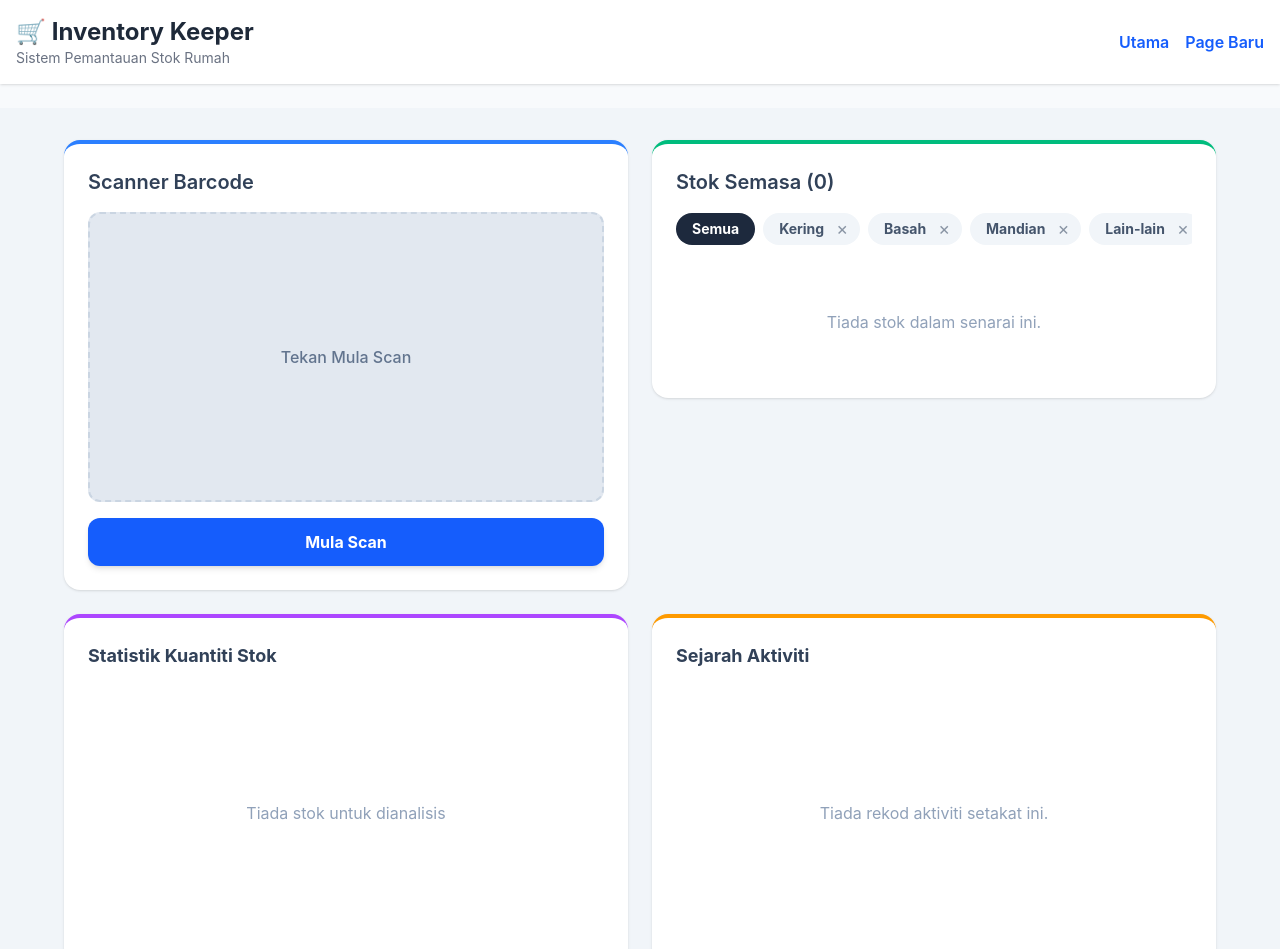
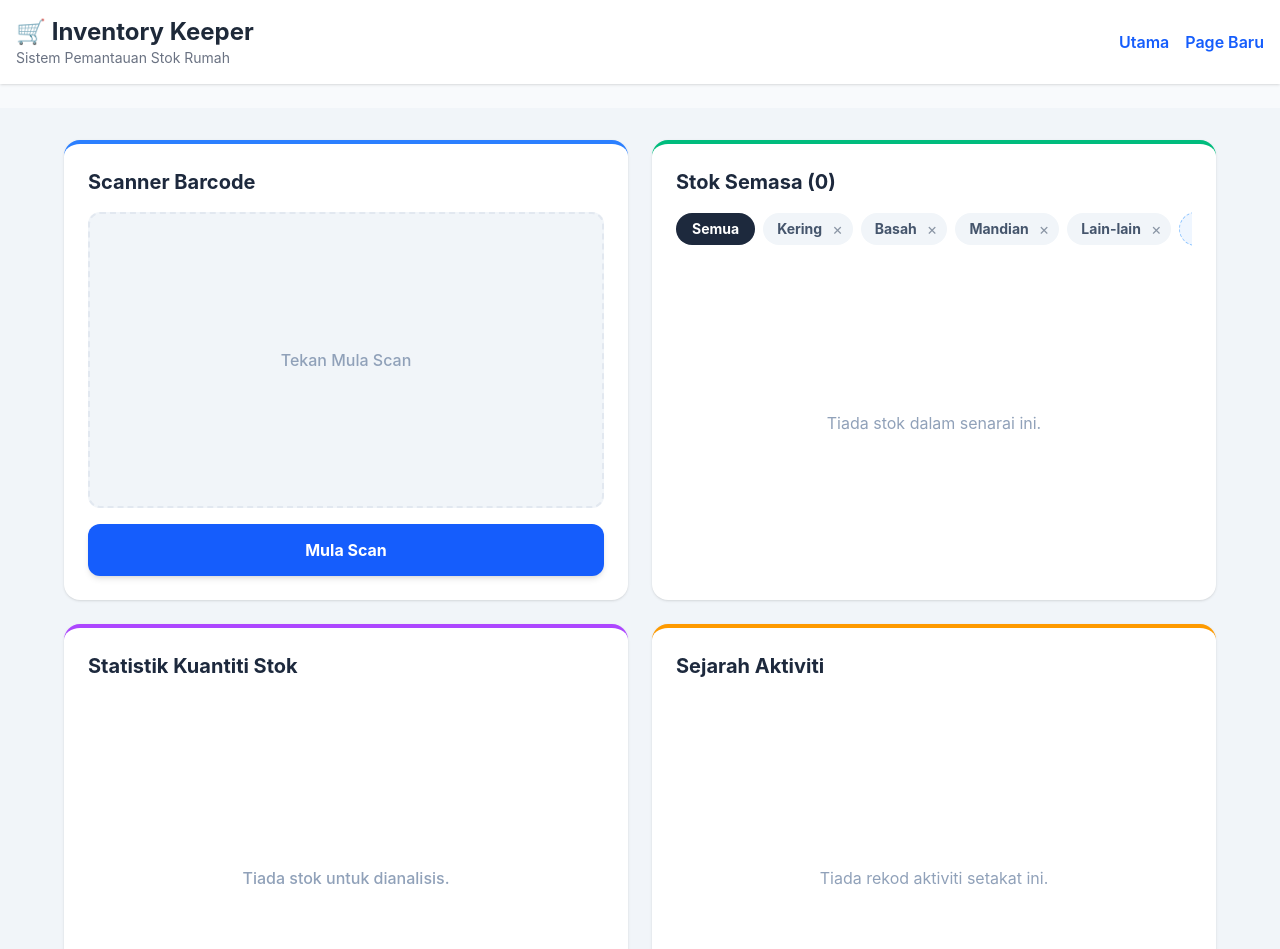
Before and after one commit to otterqun/inventory-management, a Vue app: page / in a window 1280 px wide. Shown: the top 949 px of the page. Built offline with nearby package versions, Linux system fonts and the light colour scheme.

Commit message:
update content

```diff
--- a/src/components/ActivityLog.vue
+++ b/src/components/ActivityLog.vue
@@ -25,29 +25,27 @@ const getBadgeStyle = (type) => {
 </script>
 
 <template>
-  <div class="bg-white p-6 rounded-2xl shadow-sm border-t-4 border-amber-500 flex flex-col h-[350px]">
+  <div class="bg-white p-6 rounded-2xl shadow-sm border-t-4 border-amber-500 flex flex-col h-[460px]">
     <div class="flex justify-between items-center mb-4">
-      <h3 class="text-lg font-bold text-slate-700">Sejarah Aktiviti</h3>
+      <h2 class="text-xl font-bold text-slate-800">Sejarah Aktiviti</h2>
       <button
         v-if="logs.length > 0"
         @click="$emit('clear-logs')"
-        class="text-xs text-rose-500 hover:text-rose-700 font-semibold cursor-pointer"
+        class="text-xs text-rose-500 hover:text-rose-700 font-bold cursor-pointer transition-colors"
       >
         Kosongkan
       </button>
     </div>
 
-    <!-- Paparan jika log kosong -->
     <div v-if="logs.length === 0" class="flex-grow flex items-center justify-center text-slate-400">
       Tiada rekod aktiviti setakat ini.
     </div>
 
-    <!-- Senarai Rekod -->
     <div v-else class="space-y-2.5 overflow-y-auto pr-1 flex-grow">
       <div
         v-for="log in logs"
         :key="log.id"
-        class="flex items-center justify-between p-2.5 rounded-xl bg-slate-50 border border-slate-100 text-sm"
+        class="flex items-center justify-between p-3 rounded-xl bg-slate-50 border border-slate-100 text-sm hover:border-slate-200 transition-colors"
       >
         <div class="flex items-center gap-2.5 min-w-0">
           <span
@@ -58,7 +56,9 @@ const getBadgeStyle = (type) => {
           </span>
           <span class="font-medium text-slate-700 truncate">{{ log.name }}</span>
         </div>
-        <span class="text-xs text-slate-400 shrink-0 ml-2 font-mono">{{ log.time }}</span>
+        <span class="text-[11px] text-slate-400 shrink-0 ml-2 font-mono whitespace-nowrap">
+          {{ log.timestamp || log.time }}
+        </span>
       </div>
     </div>
   </div>
--- a/src/components/InventoryList.vue
+++ b/src/components/InventoryList.vue
@@ -15,18 +15,18 @@ const getCategoryColor = (cat) => {
     'bg-rose-100 text-rose-700', 'bg-amber-100 text-amber-700'
   ]
   const index = props.categories.indexOf(cat)
-  return index >= 0 ? colorPalette[index % colorPalette.length] : 'bg-gray-100 text-gray-700'
+  return index >= 0 ? colorPalette[index % colorPalette.length] : 'bg-slate-100 text-slate-700'
 }
 </script>
 
 <template>
-  <div class="bg-white p-6 rounded-2xl shadow-sm border-t-4 border-emerald-500 flex flex-col">
+  <div class="bg-white p-6 rounded-2xl shadow-sm border-t-4 border-emerald-500 flex flex-col h-[460px]">
     <div class="flex justify-between items-center mb-4">
-      <h2 class="text-xl font-semibold text-slate-700">Stok Semasa ({{ items.length }})</h2>
+      <h2 class="text-xl font-bold text-slate-800">Stok Semasa ({{ items.length }})</h2>
     </div>
 
-    <!-- Filter Tabs + Tambah Kategori -->
-    <div class="flex items-center overflow-x-auto pb-2 mb-4 hide-scrollbar gap-2">
+    <!-- Filter Tabs -->
+    <div class="flex items-center overflow-x-auto pb-2 mb-4 hide-scrollbar gap-2 shrink-0">
       <button
         @click="$emit('change-tab', 'Semua')"
         :class="activeTab === 'Semua' ? 'bg-slate-800 text-white' : 'bg-slate-100 text-slate-600 hover:bg-slate-200'"
@@ -37,15 +37,15 @@ const getCategoryColor = (cat) => {
 
       <div
         v-for="cat in categories" :key="cat"
-        class="flex items-center rounded-full transition-colors"
+        class="flex items-center rounded-full transition-colors shrink-0"
         :class="activeTab === cat ? 'bg-slate-800 text-white' : 'bg-slate-100 text-slate-600 hover:bg-slate-200'"
       >
-        <button @click="$emit('change-tab', cat)" class="whitespace-nowrap pl-4 pr-2 py-1.5 text-sm font-bold cursor-pointer">
+        <button @click="$emit('change-tab', cat)" class="whitespace-nowrap pl-3.5 pr-1.5 py-1.5 text-sm font-bold cursor-pointer">
           {{ cat }}
         </button>
         <button
           @click.stop="$emit('delete-cat', cat)"
-          class="pr-3 pl-1 text-lg leading-none hover:text-red-500 opacity-60 hover:opacity-100 transition-opacity cursor-pointer"
+          class="pr-2.5 pl-1 text-base leading-none hover:text-rose-400 opacity-60 hover:opacity-100 transition-opacity cursor-pointer"
           title="Padam Kategori"
         >
           ×
@@ -54,36 +54,37 @@ const getCategoryColor = (cat) => {
 
       <button
         @click="$emit('open-cat-modal')"
-        class="whitespace-nowrap px-3 py-1.5 rounded-full text-sm font-bold bg-blue-100 text-blue-600 hover:bg-blue-200 border border-dashed border-blue-400 transition-colors flex items-center gap-1 cursor-pointer"
+        class="whitespace-nowrap px-3.5 py-1.5 rounded-full text-sm font-bold bg-blue-50 text-blue-600 hover:bg-blue-100 border border-dashed border-blue-300 transition-colors flex items-center gap-1 shrink-0 cursor-pointer"
       >
         <span>+</span> Kategori
       </button>
     </div>
 
     <!-- Senarai Item -->
-    <div v-if="items.length === 0" class="text-center py-10 text-slate-400 flex-grow">
-      <p>Tiada stok dalam senarai ini.</p>
+    <div v-if="items.length === 0" class="flex-grow flex items-center justify-center text-slate-400">
+      Tiada stok dalam senarai ini.
     </div>
 
-    <div v-else class="space-y-3 overflow-y-auto max-h-[500px] pr-2">
-      <div v-for="item in items" :key="item.id"
-           class="flex justify-between items-center p-4 bg-slate-50 rounded-xl border border-slate-200 hover:shadow-sm transition-shadow">
-
+    <div v-else class="space-y-2.5 overflow-y-auto pr-1 flex-grow">
+      <div
+        v-for="item in items"
+        :key="item.id"
+        class="flex justify-between items-center p-3.5 bg-slate-50 rounded-xl border border-slate-100 hover:shadow-sm transition-shadow"
+      >
         <div class="flex flex-col items-start gap-1">
-          <span class="font-bold text-slate-700">{{ item.name }}</span>
+          <span class="font-bold text-slate-800">{{ item.name }}</span>
           <button
             @click="$emit('open-edit-modal', item)"
             :class="getCategoryColor(item.category)"
-            class="text-[10px] uppercase font-bold px-2 py-0.5 rounded-md hover:opacity-75 transition-opacity flex items-center gap-1 cursor-pointer"
-            title="Tukar Kategori"
+            class="text-[10px] uppercase font-bold px-2 py-0.5 rounded-md hover:opacity-80 transition-opacity flex items-center gap-1 cursor-pointer"
           >
             {{ item.category }} <span>✎</span>
           </button>
         </div>
 
-        <div class="flex items-center gap-3">
-          <button @click="$emit('reduce-qty', item)" class="bg-red-100 text-red-600 w-8 h-8 rounded-lg hover:bg-red-200 font-bold flex items-center justify-center transition-colors cursor-pointer">-</button>
-          <span class="w-6 text-center font-bold text-slate-800">{{ item.qty }}</span>
+        <div class="flex items-center gap-2">
+          <button @click="$emit('reduce-qty', item)" class="bg-rose-100 text-rose-600 w-8 h-8 rounded-lg hover:bg-rose-200 font-bold flex items-center justify-center transition-colors cursor-pointer">-</button>
+          <span class="w-7 text-center font-bold text-slate-800">{{ item.qty }}</span>
           <button @click="$emit('add-qty', item)" class="bg-emerald-100 text-emerald-700 w-8 h-8 rounded-lg hover:bg-emerald-200 font-bold flex items-center justify-center transition-colors cursor-pointer">+</button>
         </div>
       </div>
--- a/src/components/PieChart.vue
+++ b/src/components/PieChart.vue
@@ -5,22 +5,19 @@ import { Pie } from 'vue-chartjs'
 
 ChartJS.register(ArcElement, Tooltip, Legend)
 
-// Terima data 'inventory' dan senarai 'categories' dari Home.vue
 const props = defineProps({
   items: { type: Array, required: true },
   categories: { type: Array, required: true }
 })
 
 const chartData = computed(() => {
-  // 1. Kira jumlah kuantiti barang untuk setiap kategori yang wujud
   const dataKiraan = props.categories.map(cat => {
     return props.items
       .filter(item => item.category === cat)
-      .reduce((total, item) => total + item.qty, 0) // Kira total 'qty', bukan total jenis barang
+      .reduce((total, item) => total + item.qty, 0)
   })
 
-  // 2. Senarai warna dinamik untuk kategori (akan ulang kalau kategori banyak)
-  const warna = ['#f59e0b', '#3b82f6', '#10b981', '#a855f7', '#ec4899', '#6366f1', '#f43f5e', '#f59e0b']
+  const warna = ['#f59e0b', '#3b82f6', '#10b981', '#a855f7', '#ec4899', '#6366f1', '#f43f5e']
 
   return {
     labels: props.categories,
@@ -37,19 +34,31 @@ const chartOptions = {
   responsive: true,
   maintainAspectRatio: false,
   plugins: {
-    legend: { position: 'bottom' }
+    legend: {
+      position: 'bottom',
+      labels: {
+        boxWidth: 12,
+        padding: 15,
+        font: { size: 12, weight: 'bold' }
+      }
+    }
   }
 }
 </script>
 
 <template>
-  <div class="bg-white p-6 rounded-2xl shadow-sm border-t-4 border-purple-500 flex flex-col h-[350px]">
-    <h3 class="text-lg font-bold text-slate-700 mb-4">Statistik Kuantiti Stok</h3>
-    <div class="flex-grow relative">
-      <div v-if="items.length === 0" class="absolute inset-0 flex items-center justify-center text-slate-400">
-        Tiada stok untuk dianalisis
+  <div class="bg-white p-6 rounded-2xl shadow-sm border-t-4 border-purple-500 flex flex-col h-[460px]">
+    <div class="flex justify-between items-center mb-4">
+      <h2 class="text-xl font-bold text-slate-800">Statistik Kuantiti Stok</h2>
+    </div>
+
+    <div class="flex-grow relative flex items-center justify-center min-h-0">
+      <div v-if="items.length === 0" class="text-slate-400 font-medium">
+        Tiada stok untuk dianalisis.
       </div>
-      <Pie v-else :data="chartData" :options="chartOptions" />
+      <div v-else class="w-full h-full pb-2">
+        <Pie :data="chartData" :options="chartOptions" />
+      </div>
     </div>
   </div>
 </template>
--- a/src/components/ScannerBox.vue
+++ b/src/components/ScannerBox.vue
@@ -7,22 +7,23 @@ defineEmits(['toggle-scan'])
 </script>
 
 <template>
-  <div class="bg-white p-6 rounded-2xl shadow-sm border-t-4 border-blue-500 flex flex-col h-full">
-    <h2 class="text-xl font-semibold mb-4 text-slate-700">Scanner Barcode</h2>
+  <div class="bg-white p-6 rounded-2xl shadow-sm border-t-4 border-blue-500 flex flex-col h-[460px]">
+    <div class="flex justify-between items-center mb-4">
+      <h2 class="text-xl font-bold text-slate-800">Scanner Barcode</h2>
+      <span v-if="isScanning" class="bg-rose-500 text-white text-xs px-2.5 py-0.5 rounded-full font-bold animate-pulse">Live</span>
+    </div>
 
-    <div class="flex-grow flex flex-col items-center justify-center mb-4 relative">
-      <div v-if="isScanning" class="absolute top-2 right-2 bg-red-500 text-white text-xs px-2 py-1 rounded-full animate-pulse z-10">Live</div>
-      <div id="reader" class="w-full rounded-xl overflow-hidden shadow-inner" :class="{ 'hidden': !isScanning }"></div>
-
-      <div v-if="!isScanning" class="w-full bg-slate-200 aspect-video rounded-xl flex items-center justify-center text-slate-500 border-2 border-dashed border-slate-300">
-        <p class="font-medium">Tekan Mula Scan</p>
+    <div class="flex-grow flex flex-col items-center justify-center mb-4 relative overflow-hidden rounded-xl bg-slate-100 border-2 border-dashed border-slate-200">
+      <div id="reader" class="w-full h-full object-cover" :class="{ 'hidden': !isScanning }"></div>
+      <div v-if="!isScanning" class="text-slate-400 font-medium">
+        Tekan Mula Scan
       </div>
     </div>
 
     <button
       @click="$emit('toggle-scan')"
       :class="isScanning ? 'bg-slate-800 hover:bg-slate-900' : 'bg-blue-600 hover:bg-blue-700'"
-      class="w-full text-white font-bold py-3 px-4 rounded-xl transition-colors shadow-md mt-auto cursor-pointer">
+      class="w-full text-white font-bold py-3.5 px-4 rounded-xl transition-colors shadow-md mt-auto cursor-pointer">
       {{ isScanning ? 'Berhenti' : 'Mula Scan' }}
     </button>
   </div>
--- a/src/views/Home.vue
+++ b/src/views/Home.vue
@@ -40,14 +40,24 @@ const editCategorySelection = ref('')
 // --- Sistem Log & Toast ---
 const addLog = (type, name) => {
   const now = new Date()
-  const time = now.toLocaleTimeString([], { hour: '2-digit', minute: '2-digit' })
+
+  // Format masa: HH:mm (cth: 08:30 PM atau 20:30)
+  const time = now.toLocaleTimeString([], { hour: '2-digit', minute: '2-digit', hour12: false })
+
+  // Format tarikh: dd/mm/yyyy
+  const day = String(now.getDate()).padStart(2, '0')
+  const month = String(now.getMonth() + 1).padStart(2, '0')
+  const year = now.getFullYear()
+  const dateFormatted = `${day}/${month}/${year}`
+
   activityLogs.value.unshift({
     id: Date.now(),
     type,
     name,
-    time
+    timestamp: `[ ${time} | ${dateFormatted} ]`
   })
-  // Hadkan kepada 30 transaksi terkini sahaja
+
+  // Hadkan simpanan kepada 30 rekod terkini
   if (activityLogs.value.length > 30) {
     activityLogs.value.pop()
   }
```
